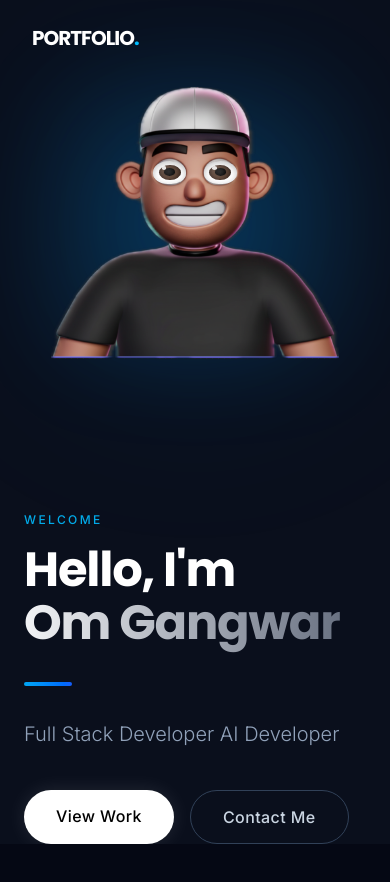
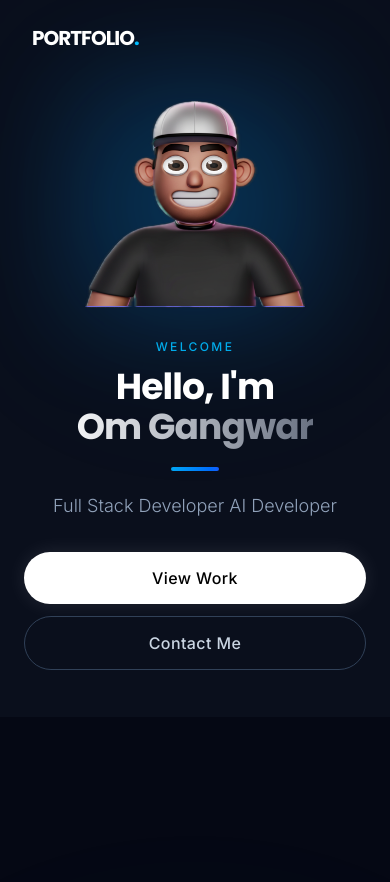
Before and after one commit to omrxjpxt/portfolio-website, a React (Vite) app: page / in a window 390 px wide. Shown: the top 882 px of the page. Built offline with nearby package versions, Linux system fonts and the light colour scheme.

Commit message:
improve mobile hero spacing and responsive layout

```diff
--- a/src/components/Avatar.jsx
+++ b/src/components/Avatar.jsx
@@ -72,7 +72,7 @@ const Avatar = () => {
 
   return (
     <div
-       className="relative w-72 h-72 lg:w-[400px] lg:h-[400px] mx-auto select-none pointer-events-none"
+       className="relative w-[220px] h-[220px] sm:w-72 sm:h-72 lg:w-[400px] lg:h-[400px] mx-auto select-none pointer-events-none"
        style={{ perspective: 1000 }}
     >
       <div className="absolute inset-0 bg-sky-500/10 rounded-full blur-[100px] z-0 pointer-events-none" />
--- a/src/components/Hero.jsx
+++ b/src/components/Hero.jsx
@@ -32,19 +32,19 @@ const Hero = () => {
   }, []);
 
   return (
-    <section className="relative w-full h-screen flex items-center justify-center overflow-hidden">
+    <section className="relative w-full min-h-[85vh] lg:min-h-screen flex items-center justify-center overflow-hidden">
       {/* Background Gradient */}
       <div className="absolute inset-0 bg-gradient-to-br from-[#050814] via-[#0a0f1c] to-[#02040a] -z-10 parallax-bg scale-110"></div>
 
-      <div className="container mx-auto px-6 md:px-16 flex flex-col-reverse lg:flex-row items-center justify-between h-full pt-20">
+      <div className="container mx-auto px-6 md:px-16 flex flex-col-reverse lg:flex-row items-center justify-between h-full pt-16 pb-4 lg:pt-20 lg:pb-0">
 
         {/* Left Side: Text */}
-        <div className="w-full lg:w-1/2 flex flex-col justify-center items-start lg:pr-10 z-10 parallax-fg">
-          <div className="reveal-initial">
-            <span className="text-sky-400/90 font-medium tracking-[0.2em] uppercase text-xs md:text-sm mb-4 block">
+        <div className="w-full lg:w-1/2 flex flex-col justify-center items-center lg:items-start lg:pr-10 z-10 parallax-fg">
+          <div className="reveal-initial text-center lg:text-left">
+            <span className="text-sky-400/90 font-medium tracking-[0.2em] uppercase text-xs md:text-sm mb-3 lg:mb-4 block">
               Welcome
             </span>
-            <h1 className="text-5xl md:text-7xl lg:text-[5rem] font-bold font-poppins text-white leading-[1.1] tracking-tight">
+            <h1 className="text-4xl sm:text-5xl md:text-7xl lg:text-[5rem] font-bold font-poppins text-white leading-[1.1] tracking-tight">
               Hello, I'm <br/>
               <span className="text-transparent bg-clip-text bg-gradient-to-r from-gray-100 to-gray-500">
                 Om Gangwar
@@ -52,26 +52,26 @@ const Hero = () => {
             </h1>
           </div>
 
-          <div className="reveal-initial w-12 h-1 bg-gradient-to-r from-sky-500 to-blue-600 rounded-full my-8 opacity-80"></div>
+          <div className="reveal-initial w-12 h-1 bg-gradient-to-r from-sky-500 to-blue-600 rounded-full my-5 lg:my-8 opacity-80 mx-auto lg:mx-0"></div>
 
-          <p className="reveal-initial text-xl md:text-2xl text-slate-400 font-light max-w-lg leading-relaxed">
+          <p className="reveal-initial text-lg sm:text-xl md:text-2xl text-slate-400 font-light max-w-lg leading-relaxed text-center lg:text-left mb-2 lg:mb-0">
             Full Stack Developer <br className="hidden md:block lg:hidden"/>
             <span className="text-slate-600 font-bold mx-2 hidden lg:inline">/</span>
             AI Developer
           </p>
 
-          <div className="reveal-initial pt-10 flex flex-wrap gap-4">
-            <a href="#work" className="px-8 py-3.5 bg-white text-black rounded-full font-medium tracking-wide hover:bg-slate-200 transition-all duration-300 shadow-[0_0_20px_rgba(255,255,255,0.1)] hover:scale-[1.02] active:scale-95">
+          <div className="reveal-initial pt-6 lg:pt-10 flex flex-col sm:flex-row gap-3 sm:gap-4 w-full sm:w-auto items-center lg:items-start">
+            <a href="#work" className="px-8 py-3.5 bg-white text-black rounded-full font-medium tracking-wide hover:bg-slate-200 transition-all duration-300 shadow-[0_0_20px_rgba(255,255,255,0.1)] hover:scale-[1.02] active:scale-95 w-full sm:w-auto text-center">
               View Work
             </a>
-            <a href="#contact" className="px-8 py-3.5 bg-transparent border border-slate-700 text-slate-300 rounded-full font-medium tracking-wide hover:border-slate-400 hover:text-white transition-all duration-300">
+            <a href="#contact" className="px-8 py-3.5 bg-transparent border border-slate-700 text-slate-300 rounded-full font-medium tracking-wide hover:border-slate-400 hover:text-white transition-all duration-300 w-full sm:w-auto text-center">
               Contact Me
             </a>
           </div>
         </div>
 
         {/* Right Side: Avatar */}
-        <div className="w-full lg:w-1/2 flex justify-center items-center mb-12 lg:mb-0 reveal-initial parallax-fg">
+        <div className="w-full lg:w-1/2 flex justify-center items-center mb-6 lg:mb-0 reveal-initial parallax-fg">
           <Avatar />
         </div>
 
```
